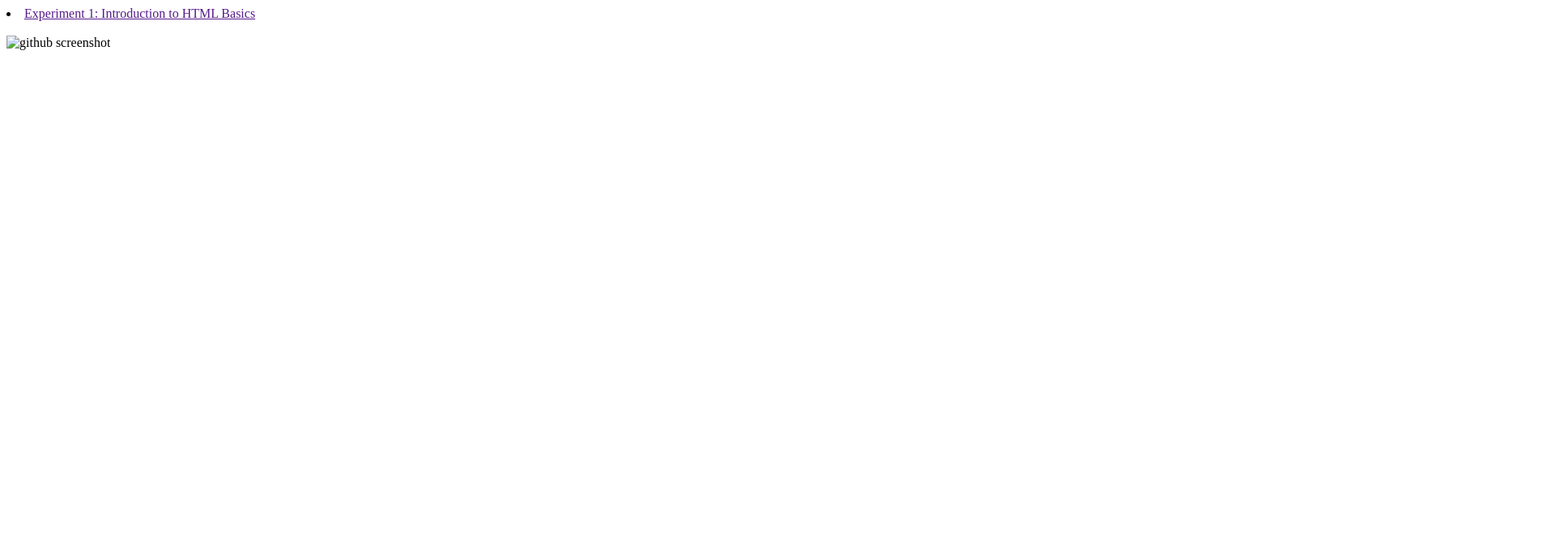
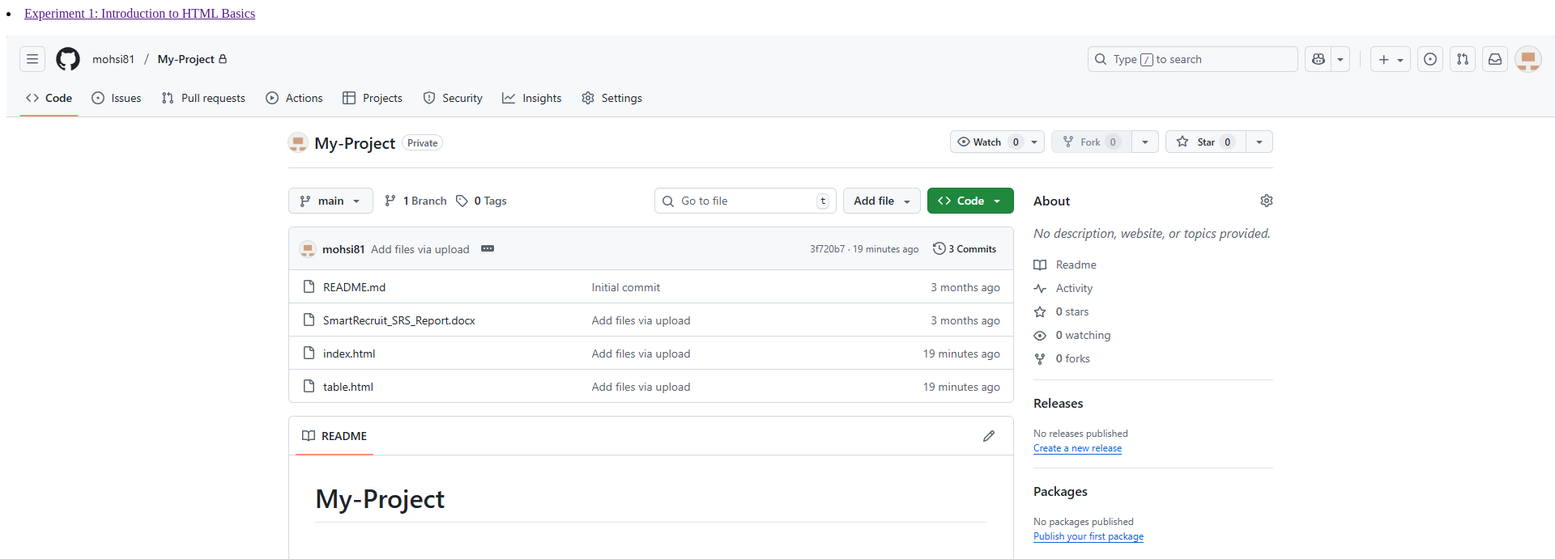
Before and after one commit to mohsi81/Web-Technology, a plain HTML site: page Lab2.html in a window 1280 px wide. Shown: the top 691 px of the page at 81% size, 1920 px wide, since content can reach past the window. Drawn offline with Linux system fonts and the light colour scheme.

Commit message:
Update Lab2.html

```diff
--- a/Lab2.html
+++ b/Lab2.html
@@ -7,6 +7,7 @@
 </head>
 <body>
     <li><a href="">Experiment 1: Introduction to HTML Basics</a></li><br>
-    <img src="./images/img1.png" alt="github screenshot">
+    <img src="./img1.png" alt="github screenshot">
 </body>
+
 </html>
```
